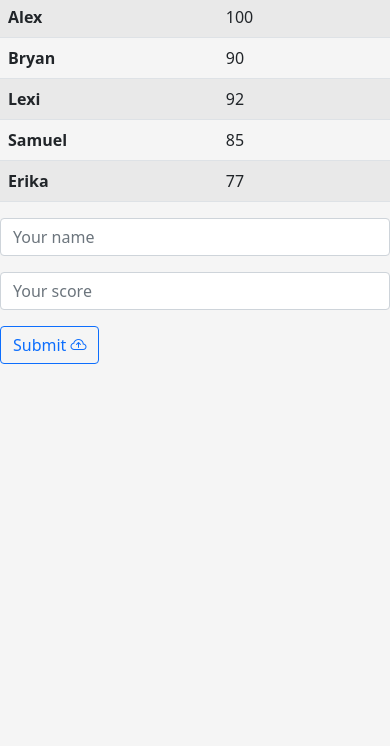
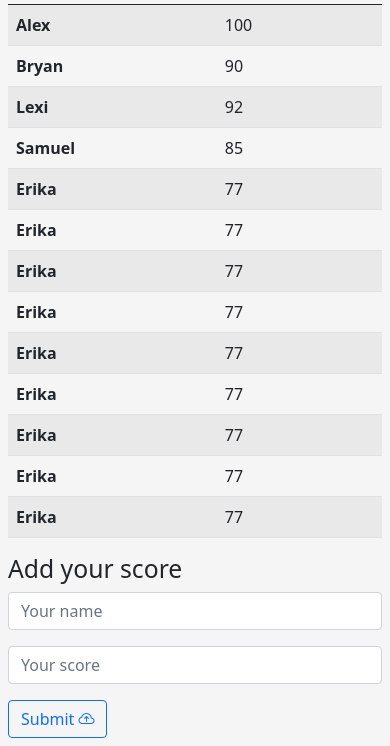
Before and after one commit to Wikitelmex/Leaderboard, a website built with webpack: page src/index.html in a window 390 px wide. Shown: the part 123-869 px from the top of the page. Before the commit the page ends 844 px from the top, so only its background shows below. Built offline with nearby package versions, Linux system fonts and the light colour scheme.

Commit message:
Adding styling and elements
- add elements to table
- responsive design
- styling elements
- justify content

```diff
--- a/src/index.html
+++ b/src/index.html
@@ -8,15 +8,15 @@
     <link href="https://cdn.jsdelivr.net/npm/bootstrap@5.0.2/dist/css/bootstrap.min.css" rel="stylesheet" integrity="sha384-EVSTQN3/azprG1Anm3QDgpJLIm9Nao0Yz1ztcQTwFspd3yD65VohhpuuCOmLASjC" crossorigin="anonymous">
     <link rel="stylesheet" href="https://cdn.jsdelivr.net/npm/bootstrap-icons@1.5.0/font/bootstrap-icons.css">
 </head>
-<body>
+<body class="p-2">
     <h1>Leaderboard</h1>
-    <div >
+    <div class="d-flex justify-content-evenly flex-wrap">
 
         <!--#region Scores Table  -->
-        <div>
-            <header class="d-flex">
+        <div style="width: 400px;" class="">
+            <header class="d-flex justify-content-between">
                 <h2>Recent scores</h2>
-                <button type="button" class="btn btn-outline-success"><span class="me-1">Refresh</span><i class="bi bi-cloud-arrow-down"></i></button>
+                <button type="button" class="btn btn-outline-success float-right "><span class="me-1">Refresh</span><i class="bi bi-cloud-arrow-down"></i></button>
             </header>
             <table class="table table-striped"">
                 <thead>
@@ -46,16 +46,49 @@
                     <th scope="row">Erika</th>
                     <td>77</td>
                   </tr>
+                  <tr>
+                    <th scope="row">Erika</th>
+                    <td>77</td>
+                  </tr>
+                  <tr>
+                    <th scope="row">Erika</th>
+                    <td>77</td>
+                  </tr>
+                  <tr>
+                    <th scope="row">Erika</th>
+                    <td>77</td>
+                  </tr>
+                  <tr>
+                    <th scope="row">Erika</th>
+                    <td>77</td>
+                  </tr>
+                  <tr>
+                    <th scope="row">Erika</th>
+                    <td>77</td>
+                  </tr>
+                  <tr>
+                    <th scope="row">Erika</th>
+                    <td>77</td>
+                  </tr>
+                  <tr>
+                    <th scope="row">Erika</th>
+                    <td>77</td>
+                  </tr>
+                  <tr>
+                    <th scope="row">Erika</th>
+                    <td>77</td>
+                  </tr>
                 </tbody>
-              </table>
+            </table>
         </div>
         <!--#endregion -->
 
         <!--#region Scores Form  -->
-        <div>
-            <form class="row g-3 needs-validation" novalidate>
-                <div class="col-md-4">
-                    <input type="text" class="form-control" id="TextBoxName" placeholder="Your name" required>
+        <div style="width: 400px;" class="">
+            <h2>Add your score</h2>
+            <form class="row g-3 needs-validation d-flex flex-column" novalidate>
+                <div class="w-100">
+                    <input type="text" class="form-control w-100" id="TextBoxName" placeholder="Your name" required>
                     <div class="valid-feedback">
                       Looks good!
                     </div>
@@ -63,7 +96,7 @@
                         Please enter a valid Name.
                     </div>
                 </div>
-                <div class="col-md-4">
+                <div class="">
                     <input type="text" class="form-control" id="TextBoxScore" placeholder="Your score" required>
                     <div class="valid-feedback">
                       Looks good!
@@ -72,7 +105,7 @@
                         Please enter a valid Score.
                     </div>
                 </div>
-                <div class="col-12">
+                <div class="me-0">
                     <button class="btn btn-outline-primary" type="submit"><span class="me-1">Submit</span><i class="bi bi-cloud-arrow-up"></i></button>
                 </div>
             </form>
```
